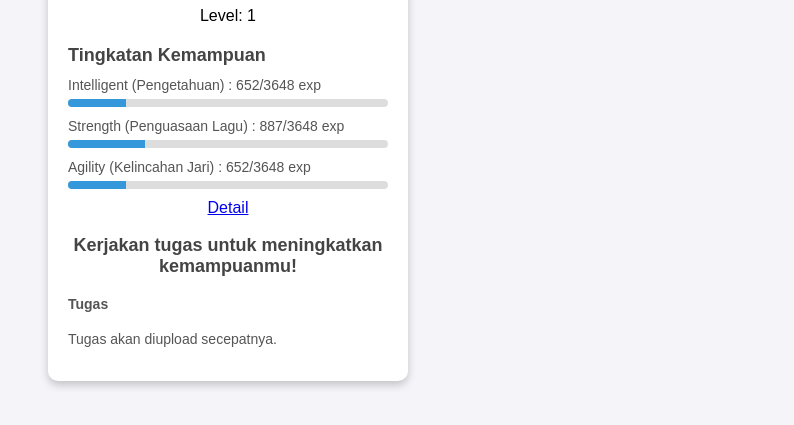
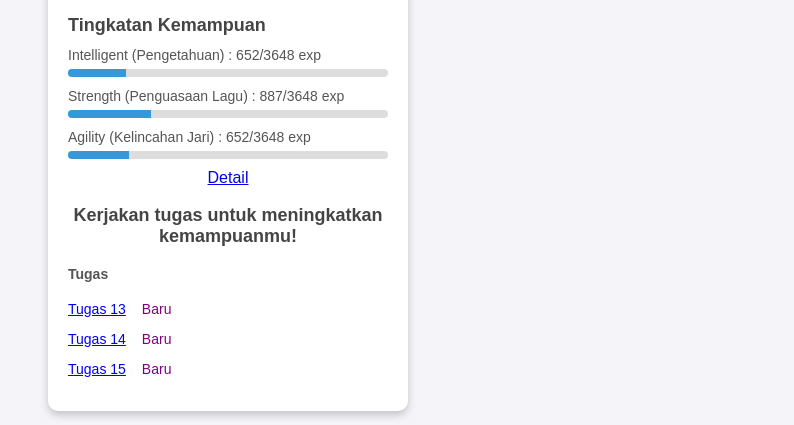
Before and after one commit to BdumtasOfficial7/Akun-Ecen-Raranta, a plain HTML site: page index.html in a window 1280 px wide. Shown: the part 303-728 px from the top of the page, 412-1206 px from the left. Drawn offline with Linux system fonts and the light colour scheme.

Commit message:
update tugas

```diff
--- a/index.html
+++ b/index.html
@@ -27,13 +27,13 @@
                 <div class="skill">
                     <span>Strength (Penguasaan Lagu) : 887/3648 exp</span>
                     <div class="progress">
-                        <div class="progress-bar" style="width: 24%"></div>
+                        <div class="progress-bar" style="width: 25.8%"></div>
                     </div>
                 </div>
                 <div class="skill">
                     <span>Agility (Kelincahan Jari) : 652/3648 exp</span>
                     <div class="progress">
-                        <div class="progress-bar" style="width: 18%"></div>
+                        <div class="progress-bar" style="width: 19%"></div>
                     </div>
                 </div>
             </div>
@@ -43,9 +43,9 @@
             <h3>Kerjakan tugas untuk meningkatkan kemampuanmu!</h3>
             <div class="tugas">
                 <h4>Tugas</h4>
-                <div class="tugas-intelegensi"></div>
-                <p>Tugas akan diupload secepatnya.</p>
-                <!-- <p><a href="Tugas _1_JJ.pdf" download>Tugas 1</a><span>Baru</span></p> -->
+                <p><a href="tugas_13.pdf" download>Tugas 13</a><span>Baru</span></p>
+                <p><a href="tugas_14.pdf" download>Tugas 14</a><span>Baru</span></p>
+                <p><a href="tugas_15.pdf" download>Tugas 15</a><span>Baru</span></p>
             </div>
         </div>
          <div class="chatwa">
```
Also changed, not shown: 3 other files.
